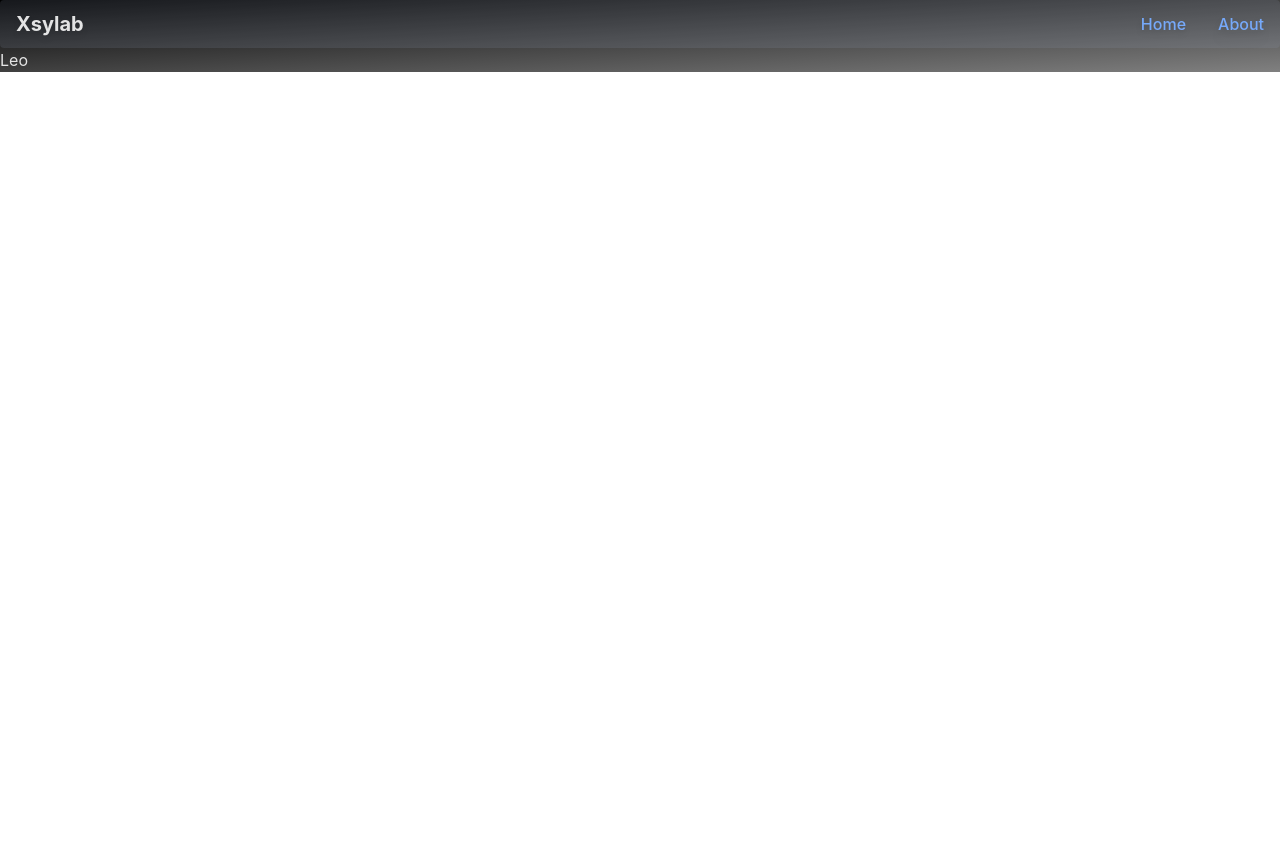
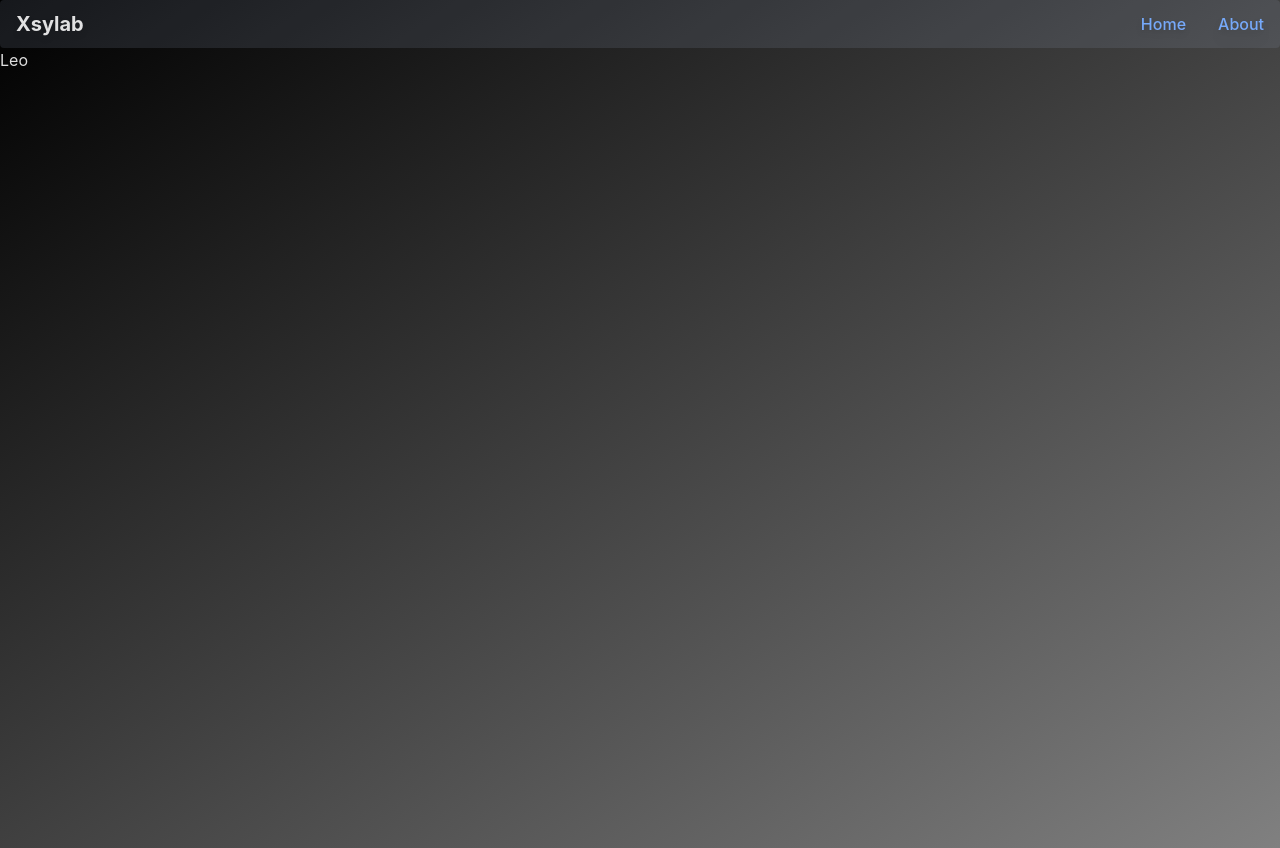
Before and after one commit to VacTuzX-dot/XsyVite, a React (Vite) app: page /about/leo in a window 1280 px wide. Before the commit the page ends 800 px from the top, so only its background shows below. Built offline with nearby package versions, Linux system fonts and the light colour scheme.

Commit message:
Temp fix bg

```diff
--- a/src/pages/about.tsx
+++ b/src/pages/about.tsx
@@ -11,7 +11,7 @@ import { Link, Route, Routes } from "react-router-dom";
 const About: React.FC = () => {
   return (
     <>
-      <div>
+      <div className="min-h-screen">
         <h1>About Us</h1>
         <Link to="/about/leo">
           <Button>Leo</Button>
--- a/src/pages/about_leo.tsx
+++ b/src/pages/about_leo.tsx
@@ -6,7 +6,7 @@ import React from "react";
 const About_Leo: React.FC = () => {
   return (
     <>
-      <div>
+      <div className="min-h-screen">
         <h1>Leo</h1>
       </div>
     </>
--- a/src/pages/about_nice.tsx
+++ b/src/pages/about_nice.tsx
@@ -6,7 +6,7 @@ import React from "react";
 const About_Nice: React.FC = () => {
   return (
     <>
-      <div>
+      <div className="min-h-screen">
         <h1>Nice</h1>
       </div>
     </>
```
